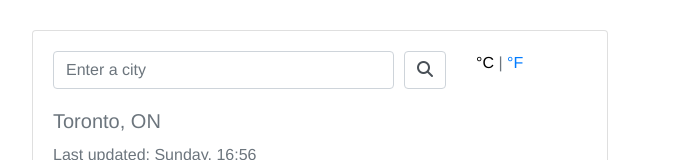
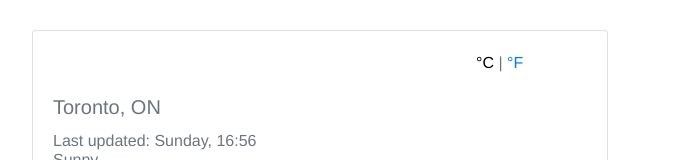
Before and after one commit to zarap93/weather-react-app, a React (Create React App) app: page / in a window 1280 px wide. Shown: the top 160 px of the page, without its empty margins (320-995 px from the left). Built offline with nearby package versions, Linux system fonts and the light colour scheme.

Commit message:
Removed import Search to deploy

```diff
--- a/src/Weather.js
+++ b/src/Weather.js
@@ -1,5 +1,4 @@
 import React from "react";
-import Search from "./Search";
 
 export default function Weather() {
   let weatherData = {
@@ -15,9 +14,7 @@
       <div className="card">
         <div className="card-body">
           <div className="row">
-            <div className="col-9">
-              <Search />
-            </div>
+            <div className="col-9"></div>
             <div className="col-3">
               <div className="unit-temps">
                 <span className="units">
```
Also changed, not shown: 1 other file (tests, documents, lock files or other folders).
